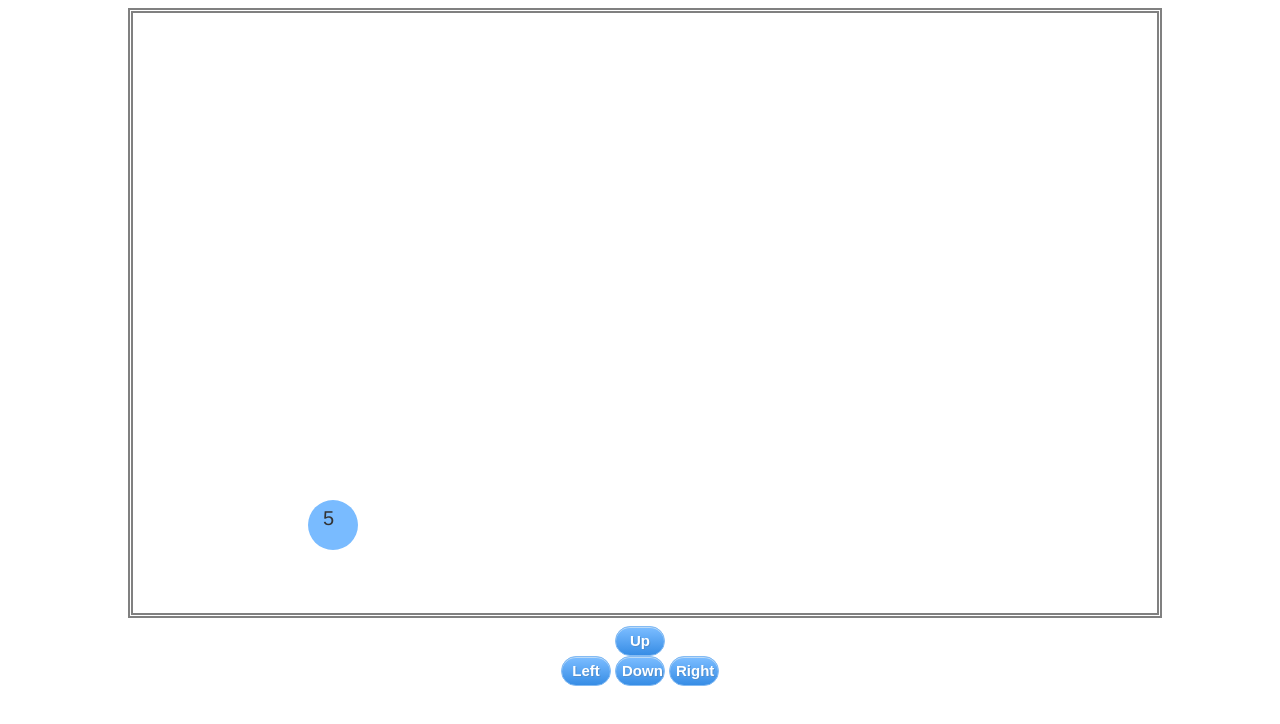
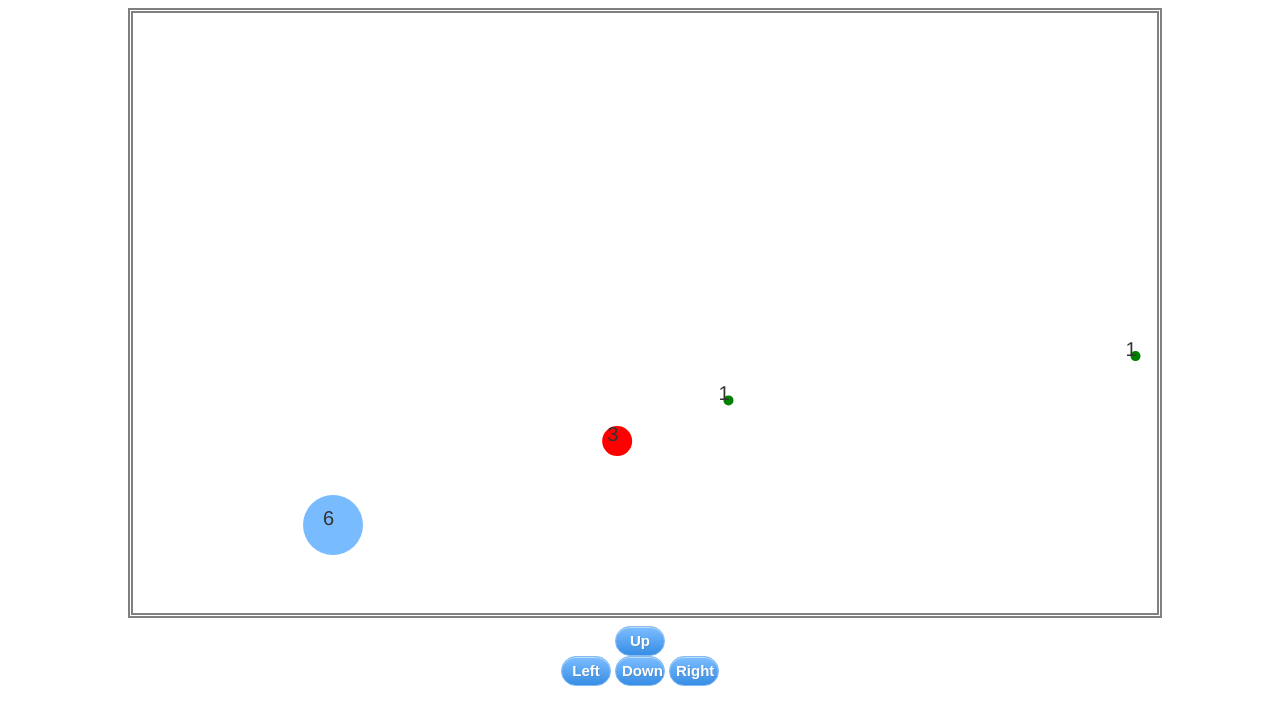
Before and after one commit to Jbat1Jumper/JSkyNet-PrePreAlphaCandidate, a plain HTML site: page index.html in a window 1280 px wide. Both pictures are taken after a click on the button "Left". Drawn offline with Linux system fonts and the light colour scheme.

Commit message:
Added the bad circles

```diff
--- /dev/null
+++ b/BadCircle.js
@@ -0,0 +1,27 @@
+(function () {
+	global.BadCircle = fabric.util.createClass (global.NonPlayerCircle, {
+		type: "BadCircle",
+
+		initialize: function (opt) {
+			var options = {
+				fill:"red"
+			};
+
+			if (opt.hp){
+				options.hp = opt.hp;
+			} else {
+				options.hp = 3;
+			}
+
+			this.callSuper("initialize", options);
+
+			this.on("intersect", function(opt){
+				var target = opt.target;
+				if (target.type === "PlayerCircle"){
+					target.sethp(target.hp - this.hp);
+					this.sethp(0);
+				}
+			});
+		}
+	});
+}) ();
--- a/BaseCircle.js
+++ b/BaseCircle.js
@@ -22,10 +22,10 @@
 
 		initialize: function(options) {
 			options || (options = { });
-			/*options.evented = false;
+			options.evented = false;
 			options.hasBorders = false;
 			options.hasControls = false;
-*/
+
 			this.callSuper('initialize', options);
 
 			var properties = ['hp', 'speed'];
@@ -33,7 +33,6 @@
 
 			this.sethp (options.hp || 20);
 			this.set('speed', options.speed || 0.4);
-			//this.set('radius', this.hp * 5);
 			this.setOriginX ("center");
 			this.setOriginY ("center");
 
--- a/GoodCircle.js
+++ b/GoodCircle.js
@@ -3,7 +3,7 @@
 */
 
 (function () {
-	global.GoodCircle = fabric.util.createClass(global.BaseCircle, {
+	global.GoodCircle = fabric.util.createClass(global.NonPlayerCircle, {
 		type: "GoodCircle",
 
 		initialize: function (opt) {
@@ -15,36 +15,14 @@
 				options.hp = opt.hp;
 			}
 
-
 			this.callSuper("initialize", options);
 
-			this.on("added", function(){
-				//this._choose_move();
-			});
 			this.on("intersect", function(opt) {
 				var target = opt.target;
 				if (target.type === "PlayerCircle"){
 					this.sethp(0);
 				}
 			});
-		},
-
-		_render: function(ctx) {
-			this.callSuper('_render', ctx);
-		},
-
-		_choose_move: function () {
-			var w = global.canvas.getWidth();
-			var x = Math.round(Math.random() * w);
-			var h = global.canvas.getHeight();
-			var y = Math.round(Math.random() * h);
-			var d = Math.max( Math.abs(this.left - x) / this.speed, Math.abs(this.top - y) / this.speed);
-
-			var self = this;
-			this.animate({left:x,top:y},{
-				onComplete: self._choose_move.bind(self),
-				duration : d
-			});
 		}
 	});
 }) ();
--- /dev/null
+++ b/NonPlayerCircle.js
@@ -0,0 +1,26 @@
+(function (){
+	global.NonPlayerCircle = fabric.util.createClass (global.BaseCircle, {
+		type: "NonPlayerCircle",
+		_choose_move: function () {
+			var w = global.canvas.getWidth();
+			var x = Math.round(Math.random() * w);
+			var h = global.canvas.getHeight();
+			var y = Math.round(Math.random() * h);
+			var d = Math.max( Math.abs(this.left - x) / this.speed, Math.abs(this.top - y) / this.speed);
+
+			var self = this;
+			this.animate({left:x,top:y},{
+				onComplete: self._choose_move.bind(self),
+				duration : d
+			});
+		},
+
+		initialize:function (options) {
+			this.callSuper("initialize", options);
+
+			this.on("added", function(){
+				this._choose_move();
+			});
+		}
+	})
+}) ();
--- a/index.html
+++ b/index.html
@@ -96,6 +96,8 @@
 		<script type="text/javascript" src="fabric.js"></script>
 		<!-- -->
 		<script type="text/javascript" src="BaseCircle.js"></script>
+		<script type="text/javascript" src="NonPlayerCircle.js"></script>
+		<script type="text/javascript" src="BadCircle.js"></script>
 		<script type="text/javascript" src="GoodCircle.js"></script>
 		<script type="text/javascript" src="PlayerCircle.js"></script>
 		<script type="text/javascript" src="test.js"></script>
--- a/test.js
+++ b/test.js
@@ -14,7 +14,12 @@
 	function tick () {
 		var now = new Date ().getTime();
 		global.elapsed_time = now - global.start_time;
-		canvas.fire("tick");
+		try{
+			canvas.fire("tick");
+		} catch (e){
+			console.error("Error happened idiot");
+			console.error(e);
+		}
 		canvas.renderAll();
 		fabric.util.requestAnimFrame(tick);
 	}
@@ -29,25 +34,41 @@
 		canvas.add(c);
 	}
 
+	var bad_circle_time = 5000;
 	var next_circle_time = 2000;
 	var add_circle_time = 1500;
 	canvas.on("tick", function (){
 		if (global.elapsed_time > next_circle_time){
 			next_circle_time = global.elapsed_time + add_circle_time;
 			add_circle_time += 500;
-			//add_gcircle ();
+			add_gcircle ();
+		}
+		if (global.elapsed_time > bad_circle_time){
+			bad_circle_time = global.elapsed_time + 3000;
+			add_rcircle ();
 		}
 	});
 	var add_gcircle = function () {
 		var hp = 1;
-		r = new global.GoodCircle({
+		var r = new global.GoodCircle({
 			hp : hp
-		})
+		});
 
 		r.left = Math.round (Math.random() * 400) + 100;
 		r.top = Math.round (Math.random() * 200) + 100;
 
 		canvas.add(r);
+	}
+	var add_rcircle = function () {
+		var hp = 3;
+		var c = new global.BadCircle({
+			hp : hp
+		});
+
+		c.left = Math.round (Math.random() * 400) + 100;
+		c.top = Math.round (Math.random() * 200) + 100;
+
+		canvas.add(c);
 	}
 
 	canvas.on("after:render", function () {
```
Also changed, not shown: PlayerCircle.js (line endings or trailing spaces).
